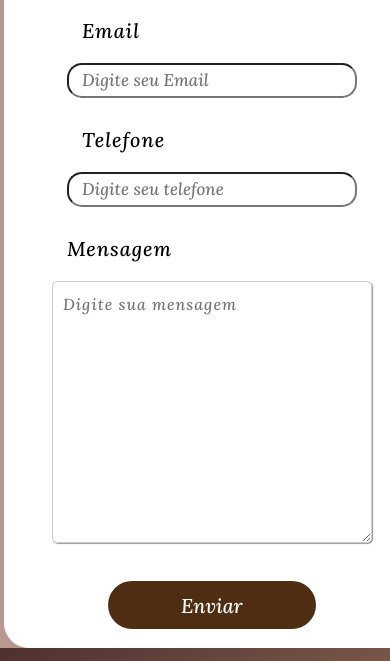
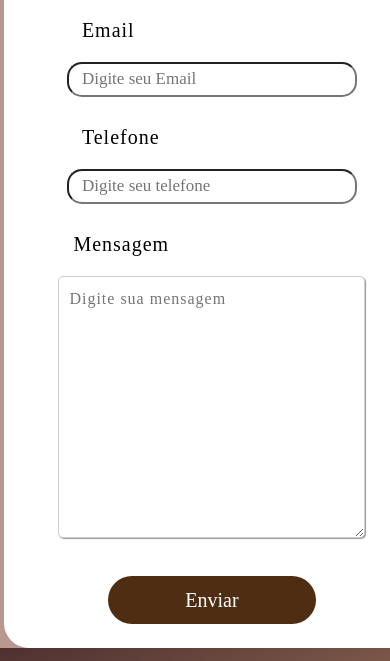
Before and after one commit to Lucas-Lalarcas/lacake-web, a plain HTML site: page contato.html in a window 390 px wide. Shown: the part 132-793 px from the top of the page. Drawn offline with Linux system fonts and the light colour scheme.

Commit message:
responsive

```diff
--- a/contato.html
+++ b/contato.html
@@ -11,8 +11,7 @@
 
   <link rel="stylesheet" type="text/css" href="./style/contato.css" />
   <script src="javascript.js"></script>
-  <link href="https://fonts.googleapis.com/css2?family=Lora:ital,wght@1,500&display=swap" rel="stylesheet">
-  <link href="https://fonts.googleapis.com/css2?family=Sora:wght@100;400;600;700;800&display=swap" rel="stylesheet" />
+
   <meta name="viewport" content="width=device-width, initial-scale=1.0" />
 </head>
 
```
